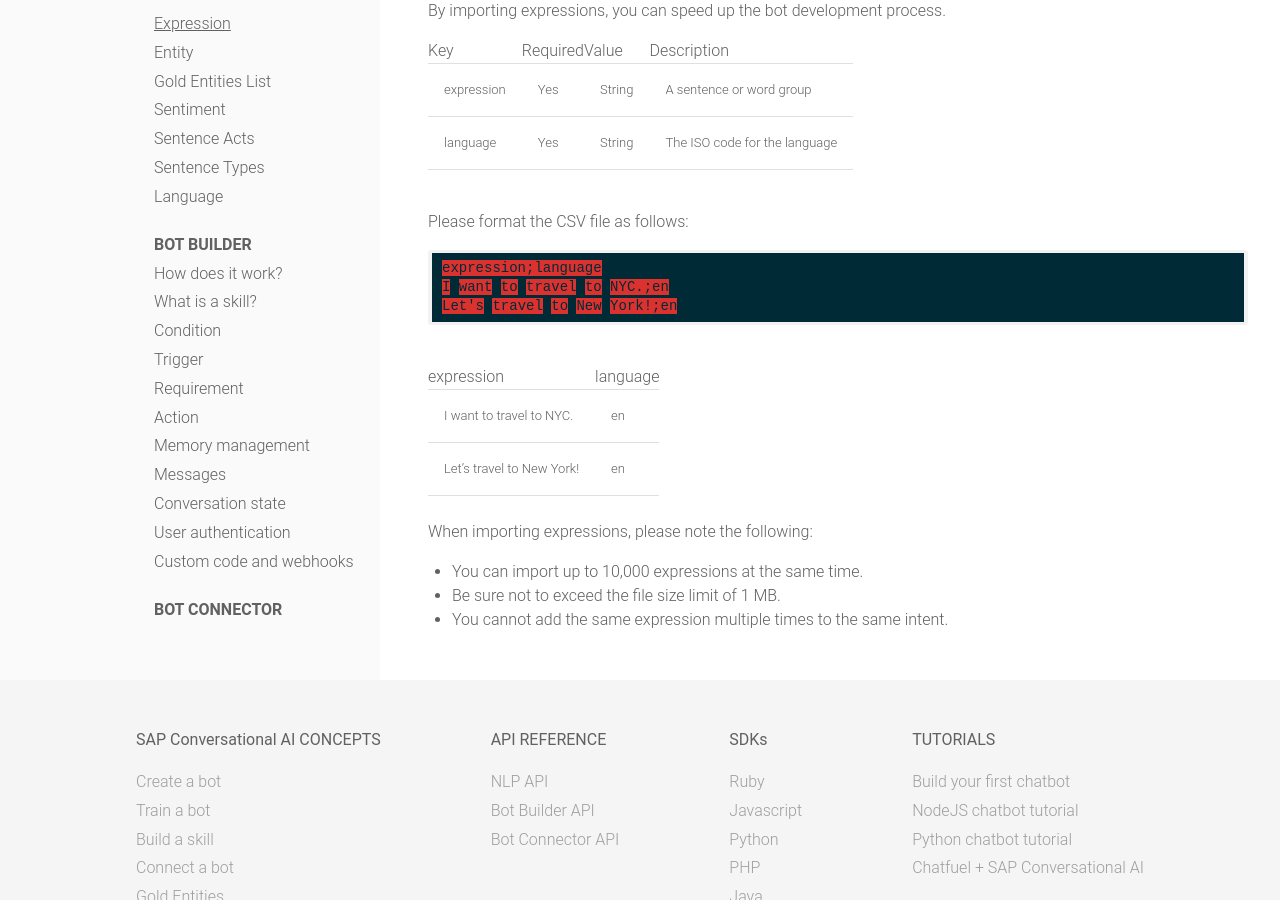
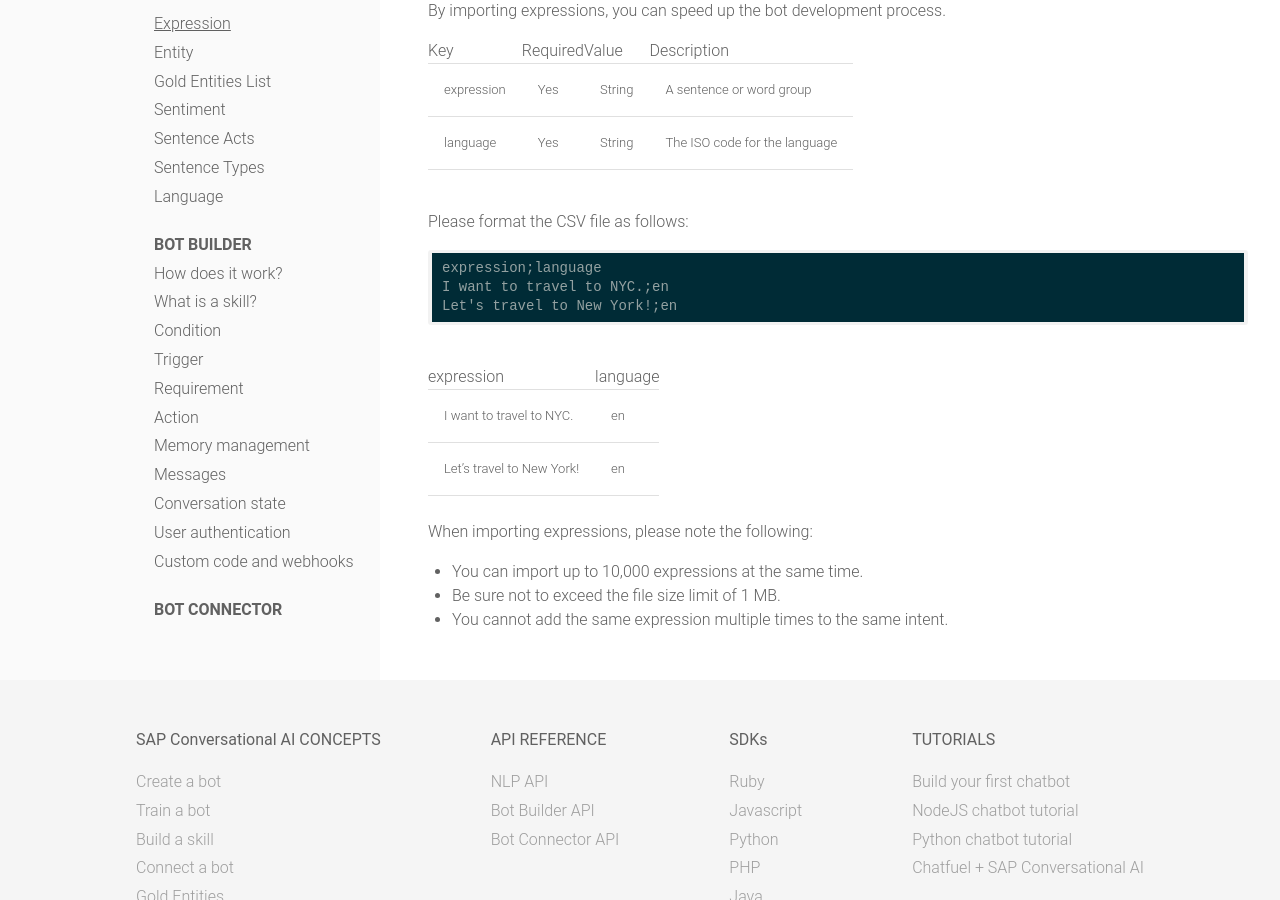
Before and after one commit to SAP-archive/docs, a Jekyll site: the page built from concepts/nlp_lexic/expression.md, in a window 1280 px wide and 900 px high, scrolled down 1170 px. Built offline with Jekyll 4.4.1, drawn with Linux system fonts in a browser that asks for light colours; nearby versions of some CDN libraries; comment, search, counter and statistics services are not loaded.

Commit message:
Update expression.md

```diff
--- a/concepts/nlp_lexic/expression.md
+++ b/concepts/nlp_lexic/expression.md
@@ -40,7 +40,7 @@ By importing expressions, you can speed up the bot development process.
 <br>
 
 Please format the CSV file as follows:
-~~~ json
+~~~
 expression;language
 I want to travel to NYC.;en
 Let's travel to New York!;en
```
